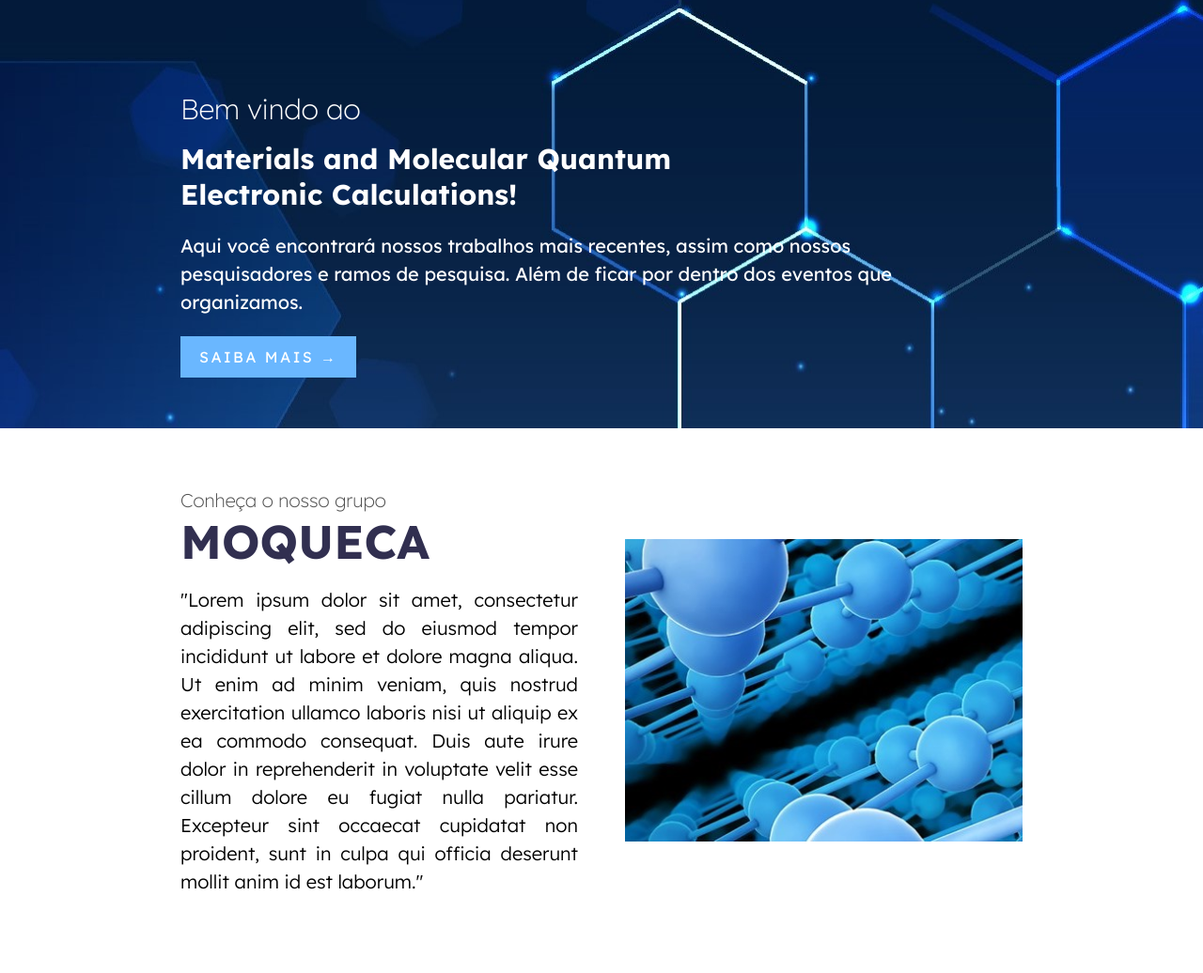
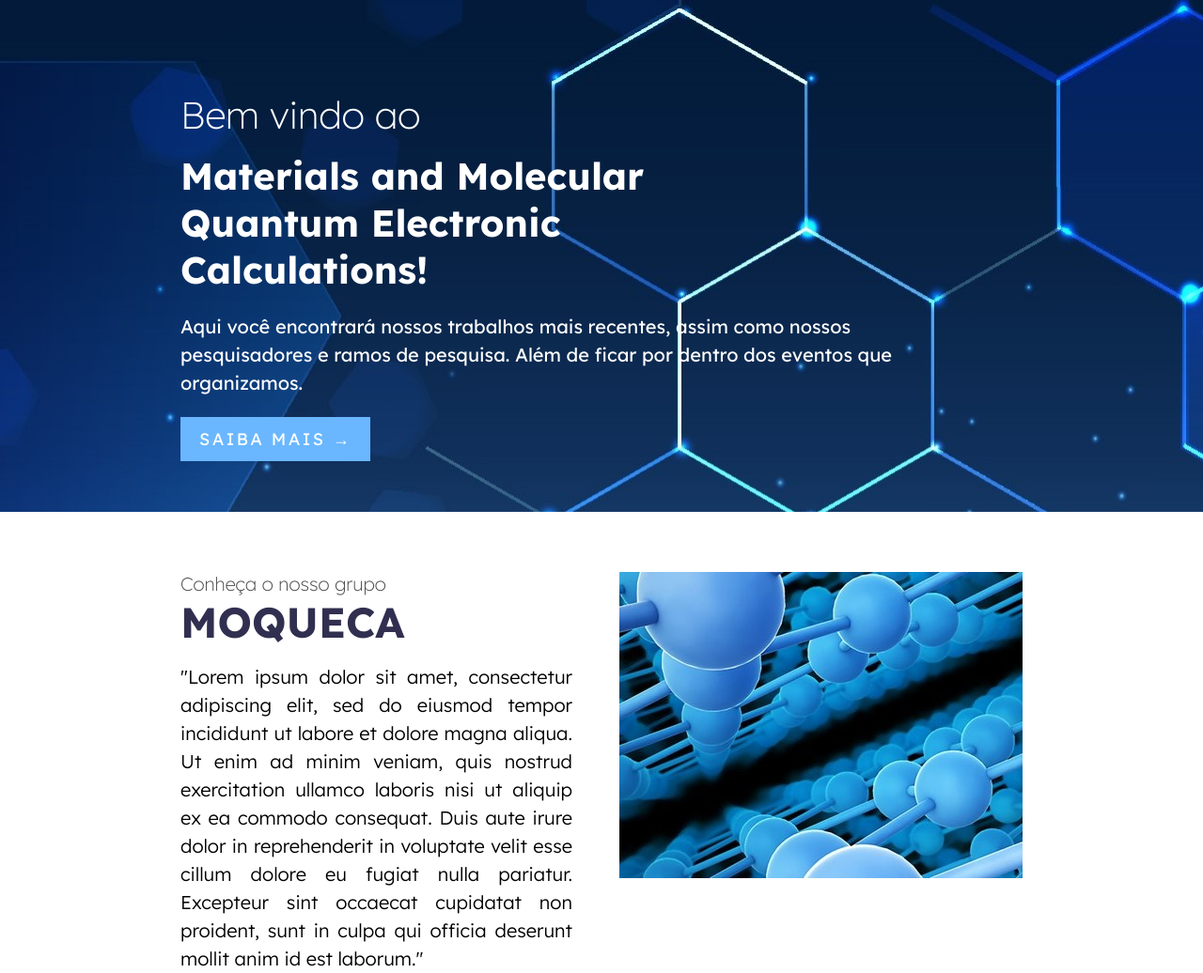
Before and after one commit to luana8mai/lab_moqueca, a plain HTML site: page index.html in a window 1280 px wide. Shown: the part 91-1127 px from the top of the page at 94% size. Before the commit the page ends 1045 px from the top, so only its background shows below. Drawn offline with nearby package versions, Linux system fonts and the light colour scheme.

Commit message:
atualizalçao41610

```diff
--- a/respstyle.css
+++ b/respstyle.css
@@ -41,8 +41,6 @@
     color: aliceblue;
     font-weight: 400;
 }
-
-
 .material-symbols-outlined{
     margin-bottom: 5px;
     margin-top: 5px;
@@ -66,7 +64,7 @@
     margin-right: 2%
 }
 .a_intro{
-    font-size: 30px;
+    font-size: 40px;
     color: #fff;
     font-family: 'Lexend Deca', sans-serif;
     font-weight: 200;
@@ -75,7 +73,7 @@
     color: #ffffff;
     margin-top: 15px;
     font-family: 'Lexend Deca',  sans-serif;
-    font-size: 15px;
+    font-size: 20px;
 }
 .p_intro{
     margin-top: 5%;
@@ -88,7 +86,8 @@
     margin-top: 5%;
     margin-bottom: 5%;
     color: #ffffff;
-    width: 30%;
+    width: 100%;
+    font-size: 18px;
 }
 .button {
     background-color: rgb(106, 183, 255);
@@ -107,12 +106,11 @@
 .container_aboutus{
     padding-right:10px;
     margin-top: 10%;
-    height: auto;
     margin-left: 2%;
+
 }
-
 .text_aboutus h2{
-    font-size: 50px;
+    font-size: 45px;
     color: #312f50;
     padding: 10px 0px 30px;
 }
@@ -130,10 +128,6 @@
 }
 .image_aboutus{
     padding-top: 10%;
-    height: auto;
     justify-content: center;
     text-align: center;
 }
-.image_aboutus img{
-    width: 100%;
-}
--- a/style.css
+++ b/style.css
@@ -120,7 +120,6 @@
         display: flex;
         margin-left: 15%;
         margin-right: 15%;
-        align-items: center;
     }
     .text_aboutus{
         width: 50%;
```
Also changed, not shown: 1 other file.
